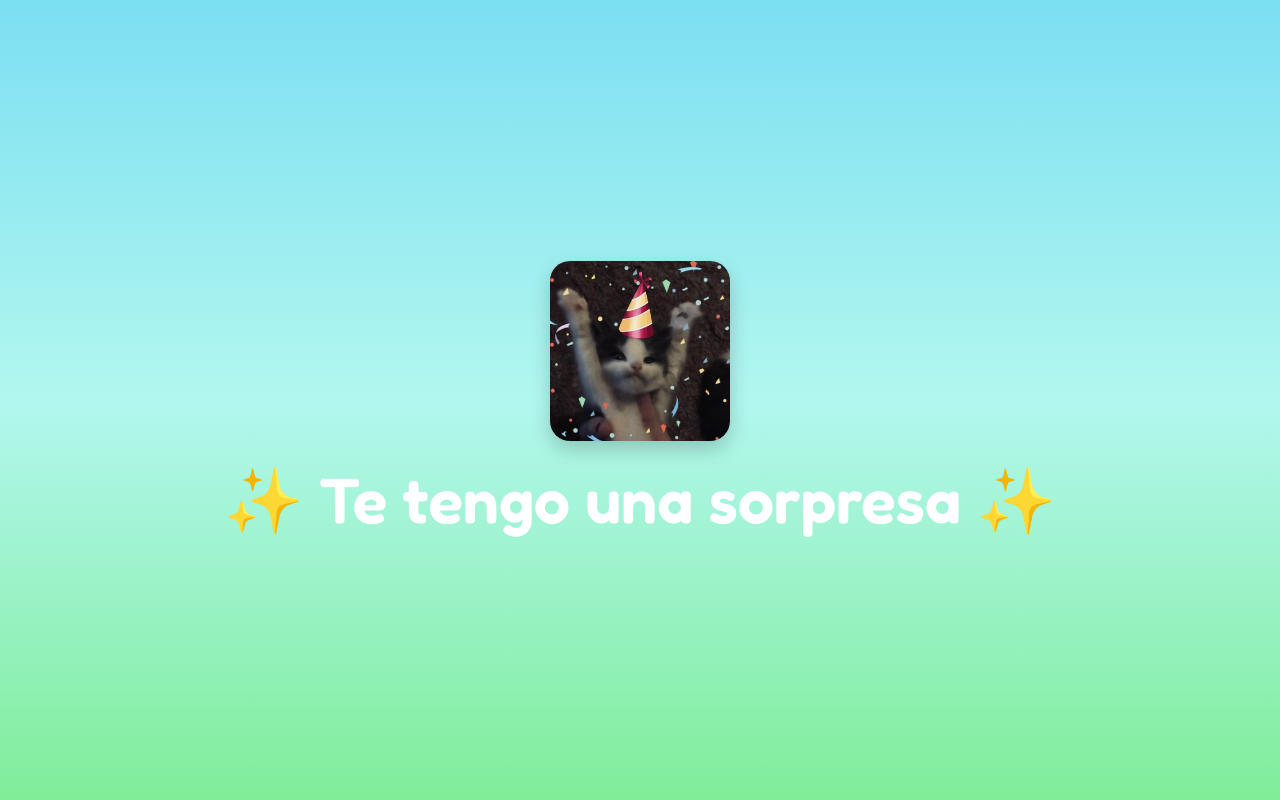
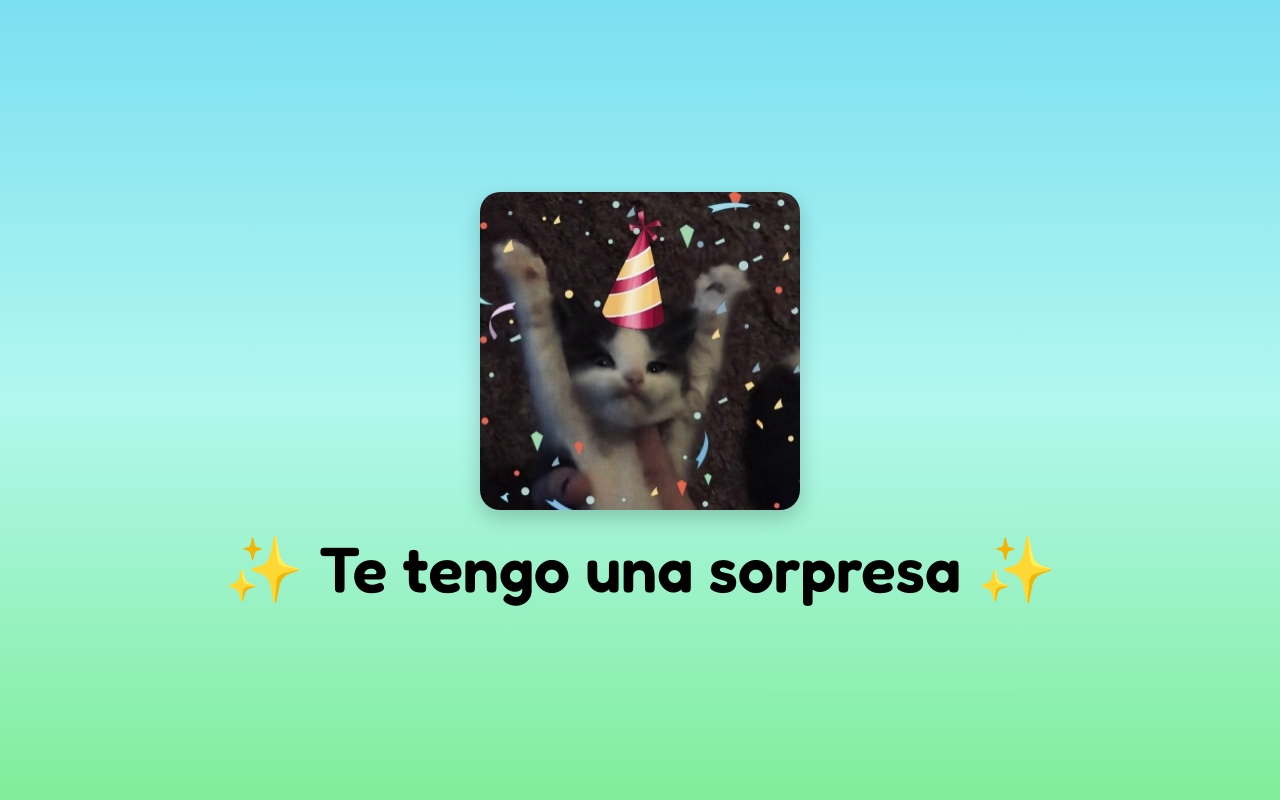
Before and after one commit to ADVela/cumple-pabluxxx, a plain HTML site: page index.html in a window 1280 px wide. Shown: the top 800 px of the page. Drawn offline with Linux system fonts and the light colour scheme.

Commit message:
Cambios de imagen principal

```diff
--- a/index.html
+++ b/index.html
@@ -372,7 +372,7 @@
             align-items: center;
             z-index: 999;
             font-size: 2rem;
-            color: white;
+            color: black;
             cursor: pointer;
         }
 
@@ -383,11 +383,14 @@
             gap: 20px;
         }
 
-            .start-content img {
-                width: 180px;
+
+        .start-content img {
+                width: 320px;
                 border-radius: 20px;
                 box-shadow: 0 8px 20px rgba(0,0,0,0.2);
-            }
+         }
+
+
     </style>
 </head>
 
```
